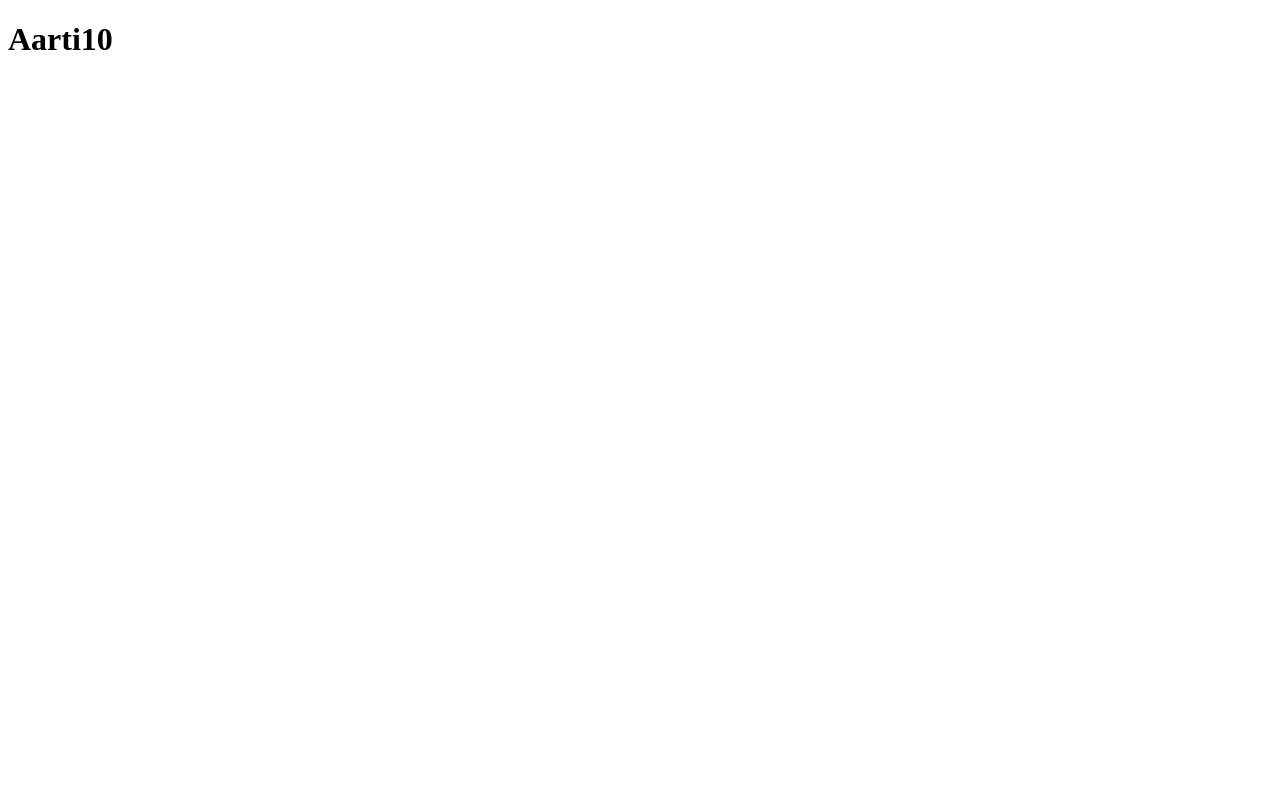
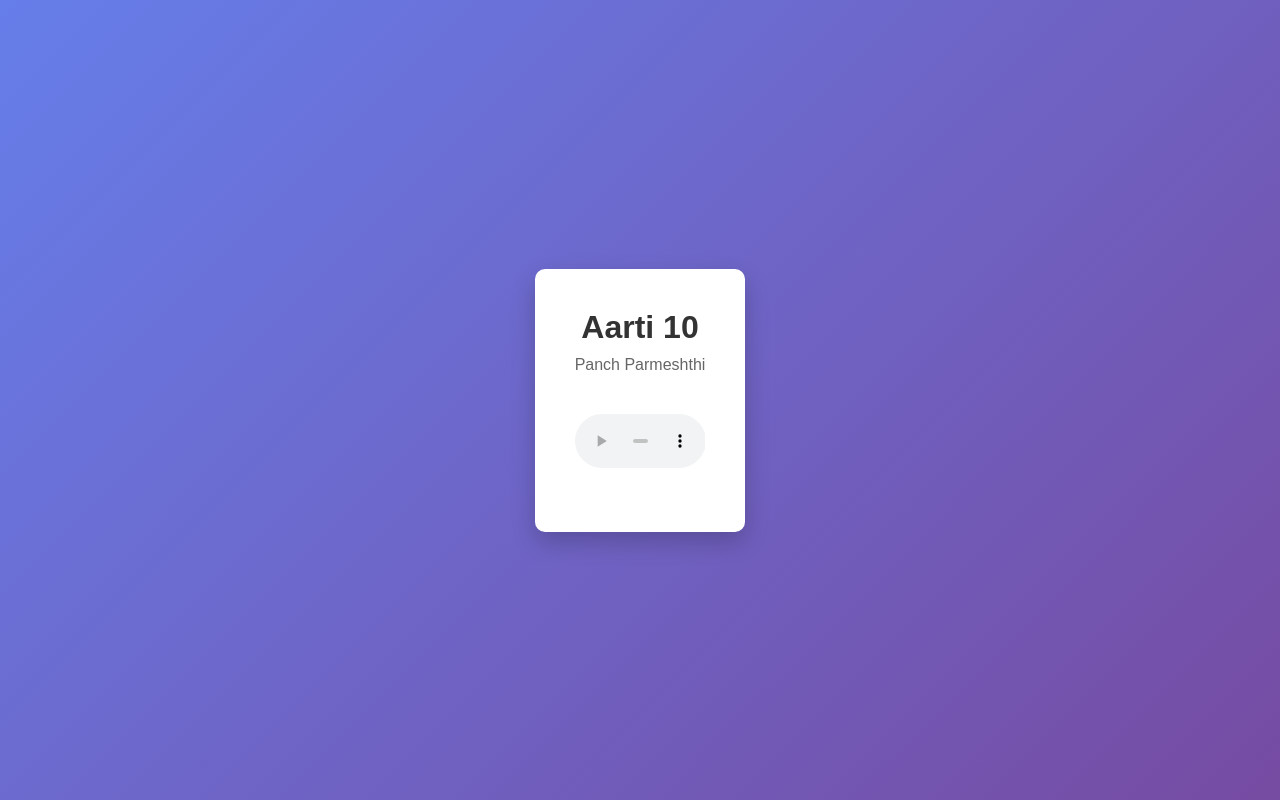
Before and after one commit to jaingeetmala/aarti10, a plain HTML site: page index.html in a window 1280 px wide. Drawn offline with Linux system fonts and the light colour scheme.

Commit message:
Update index.html

```diff
--- a/index.html
+++ b/index.html
@@ -1 +1,49 @@
-<!DOCTYPE html><html><body><h1>Aarti10</h1></body></html>
+<!DOCTYPE html>
+<html lang="en">
+<head>
+    <meta charset="UTF-8">
+    <meta name="viewport" content="width=device-width, initial-scale=1.0">
+    <title>Aarti 10 - Panch Parmeshthi</title>
+    <style>
+        body {
+            font-family: Arial, sans-serif;
+            display: flex;
+            justify-content: center;
+            align-items: center;
+            min-height: 100vh;
+            margin: 0;
+            background: linear-gradient(135deg, #667eea 0%, #764ba2 100%);
+        }
+        .container {
+            background: white;
+            padding: 40px;
+            border-radius: 10px;
+            box-shadow: 0 10px 25px rgba(0,0,0,0.2);
+            text-align: center;
+            max-width: 500px;
+        }
+        h1 {
+            color: #333;
+            margin: 0 0 10px 0;
+        }
+        p {
+            color: #666;
+            margin: 0 0 20px 0;
+        }
+        audio {
+            width: 100%;
+            margin: 20px 0;
+        }
+    </style>
+</head>
+<body>
+    <div class="container">
+        <h1>Aarti 10</h1>
+        <p>Panch Parmeshthi</p>
+        <audio controls>
+            <source src="aarti_panch_parmeshthi.mp3" type="audio/mpeg">
+            Your browser does not support the audio element.
+        </audio>
+    </div>
+</body>
+</html>
```
